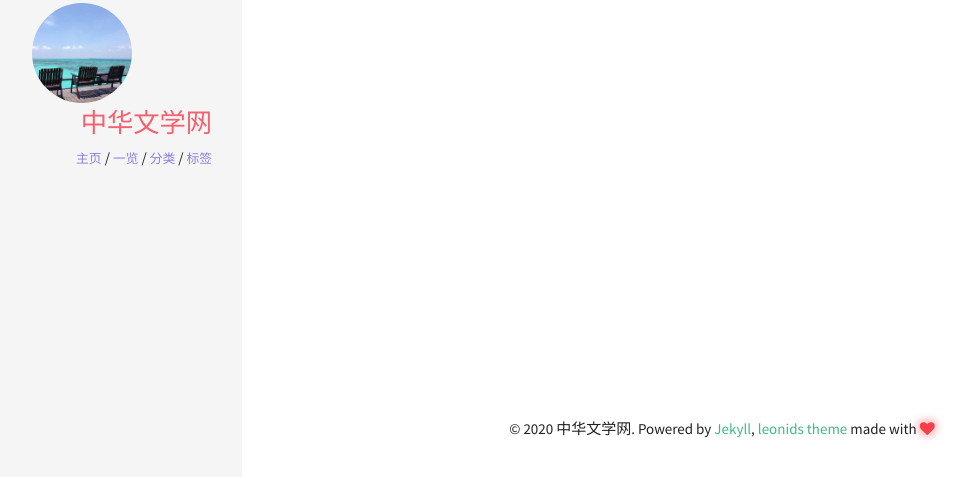
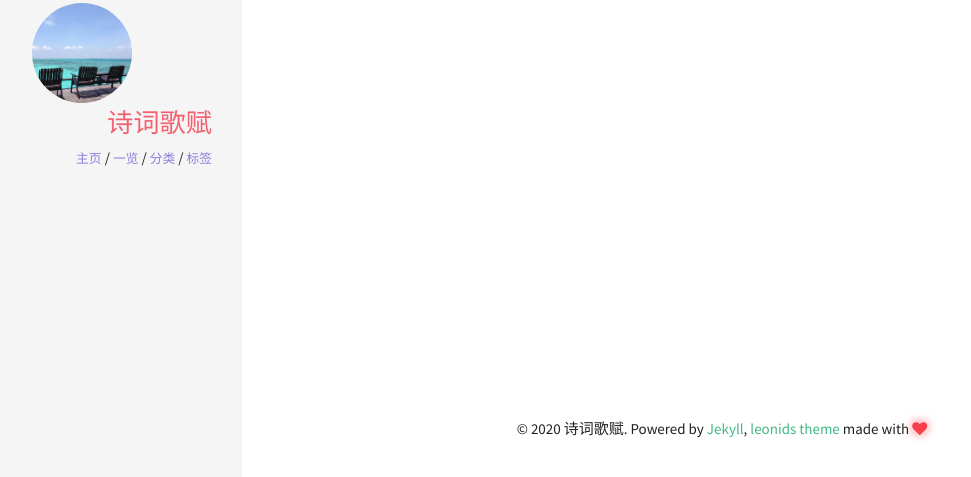
Before and after one commit to cleveben/cleveben.github.io, a Jekyll site: the page built from tags.html, in a window 1280 px wide. Shown: the part 320-797 px from the top of the page, without its empty margins (78-1049 px from the left). Built offline with Jekyll 4.4.1, drawn with Linux system fonts in a browser that asks for light colours.

Commit message:
Update _config.yml

```diff
--- a/_config.yml
+++ b/_config.yml
@@ -3,9 +3,9 @@
 # Site wide configuration
 ####################################
 #
-title: 中华文学网
+title: 诗词歌赋
 email: cleveben@gmail.com
-description: 中华文学网
+description: 中国古典文学，唐诗宋词
 url: https://www.iexpp.com # the base hostname & protocol for your site
 keywords: ["李白", "唐诗", "杜甫", "宋词"]
 
@@ -33,7 +33,7 @@ kramdown:
 ####################################
 #
 owner:
-  name: 中华文学网
+  name: 诗词歌赋
   avatar: avatar.jpg
   job:
   bio:
```
